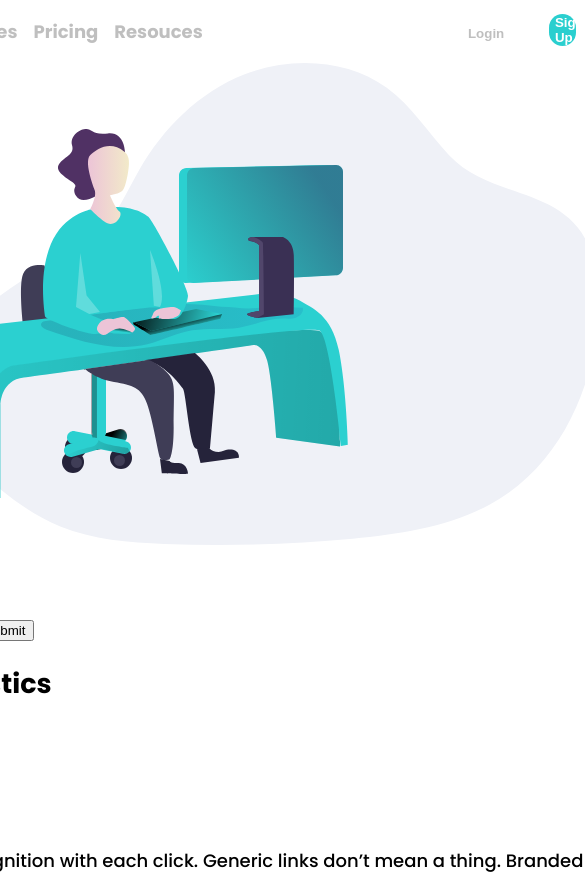
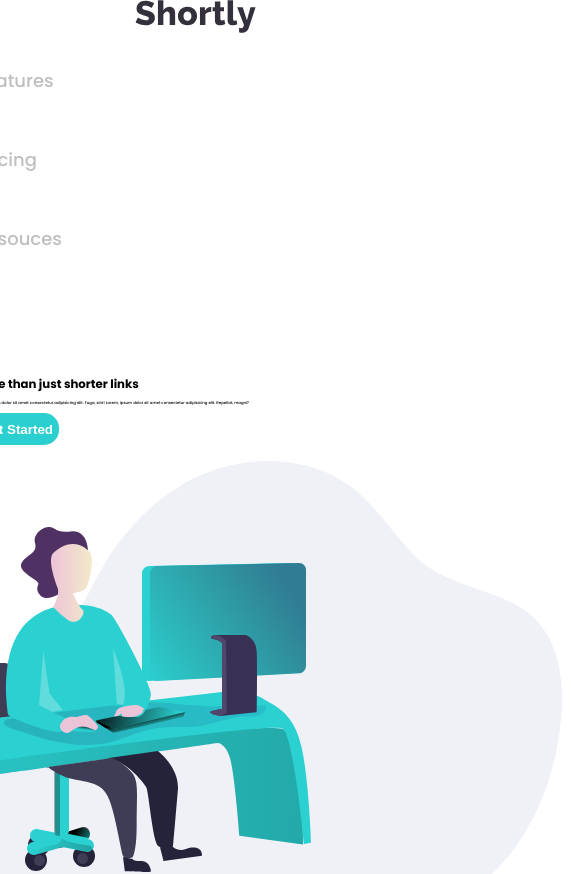
Before and after one commit to trongminh20/shortening, a React (Create React App) app: page / in a window 390 px wide. Shown: the top 874 px of the page, 585 px wide, since content can reach past the window. Built offline with nearby package versions, Linux system fonts and the light colour scheme.

Commit message:
add styling:

```diff
--- a/src/Components/Header.jsx
+++ b/src/Components/Header.jsx
@@ -1,5 +1,6 @@
 import React from 'react';
 import { HeaderImg } from './SVG-images';
+import { btnHover, btnMouseLeave } from './mouseEvents';
 export default function Header() {
     return <header className="header">
         <section className="header-intro">
@@ -7,7 +8,7 @@
             <p className="intro-content">
                 Lorem ipsum dolor sit amet consectetur adipisicing elit. Fuga, sint! Lorem, ipsum dolor sit amet consectetur adipisicing elit. Repellat, magni?
             </p>
-            <button className="header-btn">Get Started</button>
+            <button className="btn" onMouseLeave={btnMouseLeave} onMouseOver={btnHover}>Get Started</button>
         </section>
         <section className="header-img">
             {HeaderImg}
--- a/src/Components/Home.jsx
+++ b/src/Components/Home.jsx
@@ -6,7 +6,6 @@
 export default function Home() {
     return <>
         <Header />
-        <Shorten />
         <Statistic />
         <Boost />
     </>
--- a/src/Components/Navbar.jsx
+++ b/src/Components/Navbar.jsx
@@ -23,10 +23,10 @@
         </div>
         <div className="nav-btns">
             <Link to="/login">
-                <button className="btn-login" onMouseOver={handleHover} onMouseLeave={handleMouseLeave}>Login</button>
+                <button className="btn login-btn" onMouseOver={handleHover} onMouseLeave={handleMouseLeave}>Login</button>
             </Link>
             <Link to="/signup">
-                <button className="btn-signup" onMouseOver={btnHover} onMouseLeave={btnMouseLeave}>Sign Up</button>
+                <button className="btn signup-btn" onMouseOver={btnHover} onMouseLeave={btnMouseLeave}>Sign Up</button>
             </Link>
         </div>
     </nav>
--- a/src/Components/Statistics.jsx
+++ b/src/Components/Statistics.jsx
@@ -3,6 +3,7 @@
 import { actionsCreators } from '../States';
 import { bindActionCreators } from 'redux';
 import StatisticItem from './StatisticsItem';
+import Shorten from './Shorten';
 export default function Statistic() {
     const sttData = useSelector(state => state.sttDataReducer);
     const dispatch = useDispatch();
@@ -23,6 +24,7 @@
     }, [])
 
     return <section>
+        <Shorten />
         <h1>Advance Statistics</h1>
         {
             Object.values(sttData).map(item => {
--- /dev/null
+++ b/src/SASS/buttons.scss
@@ -0,0 +1,8 @@
+.btn {
+    background-color: $cyan;
+    border: none;
+    border-radius: 15px;
+    height: 2rem;
+    color: white;
+    font-weight: bolder;
+}
--- a/src/SASS/header.scss
+++ b/src/SASS/header.scss
@@ -1,5 +1,8 @@
 .header {
     @include flexDisplay(row, 1rem, space-between, center);
+    @media (max-width: 799px) {
+        @include flexDisplay(column, 1rem, space-between, center);
+    }
     .header-intro {
         @include flexDisplay(column, 1vw, flex-start, flex-start);
         width: 60%;
--- a/src/SASS/index.scss
+++ b/src/SASS/index.scss
@@ -6,6 +6,7 @@
 @import "./shorten.scss";
 @import "./statistics.scss";
 @import "./footer.scss";
+@import "./buttons.scss";
 
 body {
     margin: unset;
--- a/src/SASS/navbar.scss
+++ b/src/SASS/navbar.scss
@@ -1,44 +1,53 @@
 .navbar {
-    @include flexDisplay(row, 1.5rem, center, center);
+    @media (min-width: 800px) {
+        @include flexDisplay(row, 1.5rem, flex-start, center);
+    }
+
+    @media (max-width: 799px) {
+        @include flexDisplay(column, 1rem, center, center);
+    }
+    width: 100%;
     .logo {
         display: flex;
         justify-content: center;
         align-items: center;
     }
     .nav-menu {
-        @include flexDisplay(row, 1rem, flex-start, center);
+        @media (min-width: 800px) {
+            @include flexDisplay(row, 1rem, flex-start, center);
+        }
+        @media (max-width: 799px) {
+            @include flexDisplay(column, 1rem, center, flex-start);
+        }
         width: 60%;
         a {
             text-decoration: none;
             p {
                 color: $gray;
-                font-weight: bolder;
+                font-weight: 500;
             }
         }
     }
-
     .nav-btns {
-        width: 20%;
-        @include flexDisplay(row, 1rem, space-evenly, center);
-        .btn-login,
-        .btn-signup {
-            text-decoration: none;
-            font-weight: bolder;
+        @media (min-width: 800px) {
+            @include flexDisplay(row, 1rem, center, center);
         }
-        .btn-login {
+        @media (max-width: 799px) {
+            @include flexDisplay(column, 1rem, center, flex-start);
+            width: 100%;
+        }
+        .login-btn {
             background: none;
             border: none;
-            width: 50%;
-            font-weight: bolder;
             color: $gray;
         }
-        .btn-signup {
-            background: $cyan;
-            border: none;
-            width: 7vw;
-            height: 2rem;
-            border-radius: 15px;
-            color: white;
+        .signup-btn {
+            @media (max-width: 799px) {
+                width: 100%;
+            }
+            @media (min-width: 800px) {
+                width: 7vw;
+            }
         }
     }
 }
```
